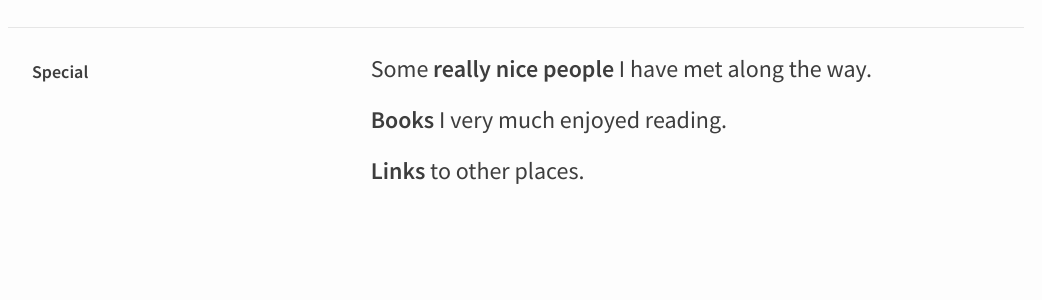
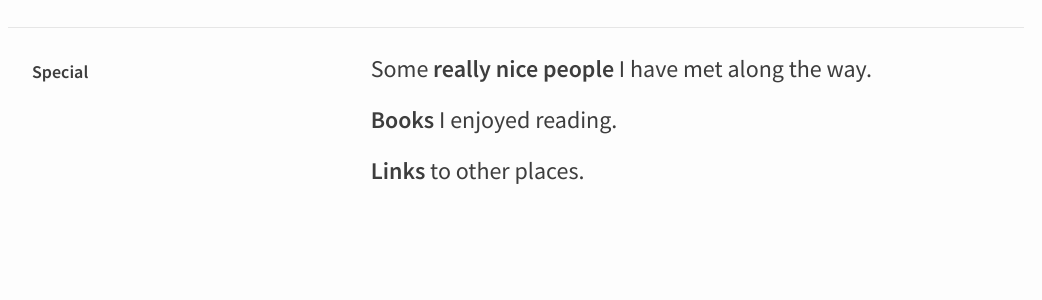
Before and after one commit to AdrianoLatorre/adriano.latorre.info, a Jekyll site: the page built from index.html, in a window 1280 px wide. Shown: the part 1477-1777 px from the top of the page, without its empty margins (112-1154 px from the left). Built offline with Jekyll 4.4.1, drawn with Linux system fonts in a browser that asks for light colours.

Commit message:
Less emphasis

```diff
--- a/index.html
+++ b/index.html
@@ -59,7 +59,7 @@ while(x=eval(x));
             <section class="special-index">
                 <ul>
                     <li>Some <a href="/people/">really nice people</a> I have met along the way.</li>
-                    <li><a href="/books/">Books</a> I very much enjoyed reading.</li>
+                    <li><a href="/books/">Books</a> I enjoyed reading.</li>
                     <li><a href="/links/">Links</a> to other places.</li>
                 </ul>
             </section>
```
